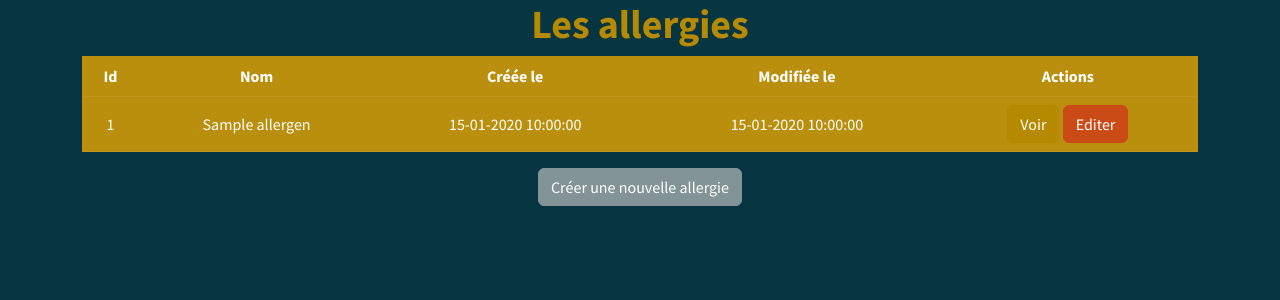
After one commit to Clement-Jamgotchian/Regalade-back, a Symfony app: template templates/back/allergen/index.html.twig in a window 1280 px wide. The commit adds this page. Shown: the top 300 px of the page. Run offline with Twig, Linux system fonts and the light colour scheme; the template is opened without the code that fills it: most values are stand-ins (such as "Sample title", 1, 10 or a date in 2020); some libraries are stand-ins or nearby versions.

Commit message:
create crud for allergen  in back office

```diff
--- /dev/null
+++ b/templates/back/allergen/_delete_form.html.twig
@@ -0,0 +1,4 @@
+<form method="post" action="{{ path('app_back_allergen_delete', {'id': allergen.id}) }}" onsubmit="return confirm('Etes-vous sûr de vouloir supprimer cet allergène ?');">
+    <input type="hidden" name="_token" value="{{ csrf_token('delete' ~ allergen.id) }}">
+    <button class="btn btn-danger">Supprimer</button>
+</form>
--- /dev/null
+++ b/templates/back/allergen/_form.html.twig
@@ -0,0 +1,4 @@
+{{ form_start(form) }}
+    {{ form_widget(form) }}
+    <button class="btn btn-success col-8">{{ button_label|default('Enregistrer') }}</button>
+{{ form_end(form) }}
--- /dev/null
+++ b/templates/back/allergen/index.html.twig
@@ -0,0 +1,39 @@
+{% extends 'base.html.twig' %}
+
+{% block title %}Allergies{% endblock %}
+
+{% block body %}
+    <h1 class="text-primary fw-bold">Les allergies</h1>
+
+    <table class="table table-primary table-striped-columns text-center align-middle">
+        <thead>
+            <tr>
+                <th>Id</th>
+                <th>Nom</th>
+                <th>Créée le</th>
+                <th>Modifiée le</th>
+                <th>Actions</th>
+            </tr>
+        </thead>
+        <tbody>
+        {% for allergen in allergens %}
+            <tr>
+                <td>{{ allergen.id }}</td>
+                <td>{{ allergen.name }}</td>
+                <td>{{ allergen.createdAt ? allergen.createdAt|date('d-m-Y H:i:s') : '/' }}</td>
+                <td>{{ allergen.updatedAt ? allergen.updatedAt|date('d-m-Y H:i:s') : '/' }}</td>
+                <td>
+                    <a class="btn btn-primary" href="{{ path('app_back_allergen_show', {'id': allergen.id}) }}">Voir</a>
+                    <a class="btn btn-warning" href="{{ path('app_back_allergen_edit', {'id': allergen.id}) }}">Editer</a>
+                </td>
+            </tr>
+        {% else %}
+            <tr>
+                <td colspan="5">Aucune allergie dans la base de données</td>
+            </tr>
+        {% endfor %}
+        </tbody>
+    </table>
+
+    <a class="btn btn-secondary" href="{{ path('app_back_allergen_new') }}">Créer une nouvelle allergie</a>
+{% endblock %}
--- a/templates/back/main/index.html.twig
+++ b/templates/back/main/index.html.twig
@@ -112,12 +112,12 @@
 
     <div class="card text-center col-2">
         <div class="card-header">
-            <h3 class="text-primary fw-bold fst-italic">Allergènes</h3>
+            <h3 class="text-primary fw-bold fst-italic">Allergies</h3>
         </div>
         <div class="card-body d-flex flex-column justify-content-between">
 
-            <a href="{{ path('app_back_user_index') }}" class="btn btn-primary">Voir les allergènes</a>
-            <a href="{{ path('app_back_user_new') }}" class="mt-3 btn btn-info">Créer un nouvel allergène</a>
+            <a href="{{ path('app_back_allergen_index') }}" class="btn btn-primary">Voir les allergies</a>
+            <a href="{{ path('app_back_allergen_new') }}" class="mt-3 btn btn-info">Créer une nouvelle allergie</a>
         </div>
         <div class="card-footer text-body-secondary">
             {{allergens}} allergènes
--- a/templates/partials/nav.html.twig
+++ b/templates/partials/nav.html.twig
@@ -62,11 +62,11 @@
             Allergènes
           </a>
           <ul class="dropdown-menu">
-            <li><a class="dropdown-item text-primary" href="{{ path('app_back_recipe_index') }}">Voir les allergènes</a></li>
-            <li><a class="dropdown-item text-primary" href="{{ path('app_back_recipe_new') }}">Créer un allergène</a></li>
+            <li><a class="dropdown-item text-primary" href="{{ path('app_back_allergen_index') }}">Voir les allergies</a></li>
+            <li><a class="dropdown-item text-primary" href="{{ path('app_back_allergen_new') }}">Créer une allergie</a></li>
           </ul>
         </li>
-                <li class="nav-item dropdown">
+        <li class="nav-item dropdown">
           <a class="nav-link dropdown-toggle text-primary" href="#" role="button" data-bs-toggle="dropdown" aria-expanded="false">
             Régimes
           </a>
```
Also changed, not shown: src/Controller/Back/AllergenController.php (added, +92 -0 lines), src/Form/AllergenType.php (added, +26 -0 lines), templates/back/allergen/edit.html.twig (added, +13 -0 lines), templates/back/allergen/new.html.twig (added, +11 -0 lines), templates/back/allergen/show.html.twig (added, +34 -0 lines).
